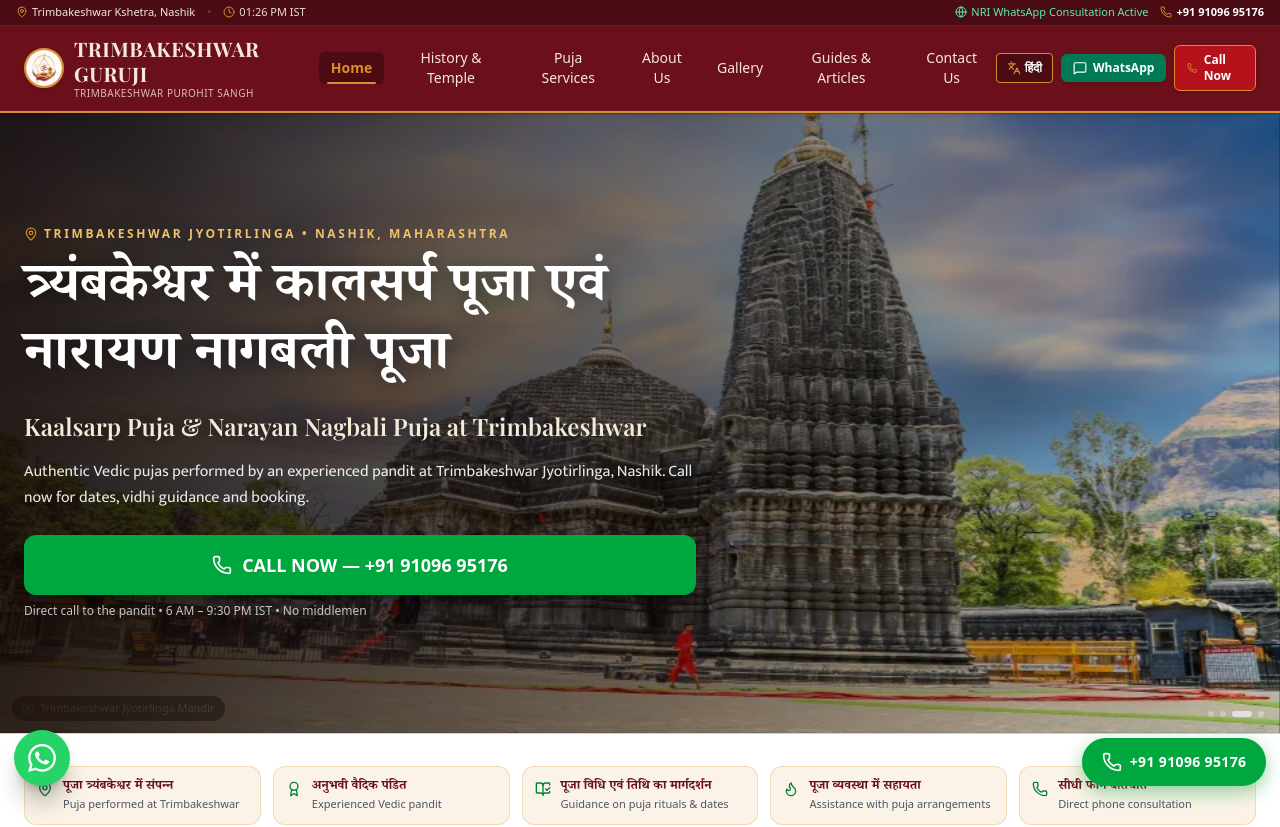
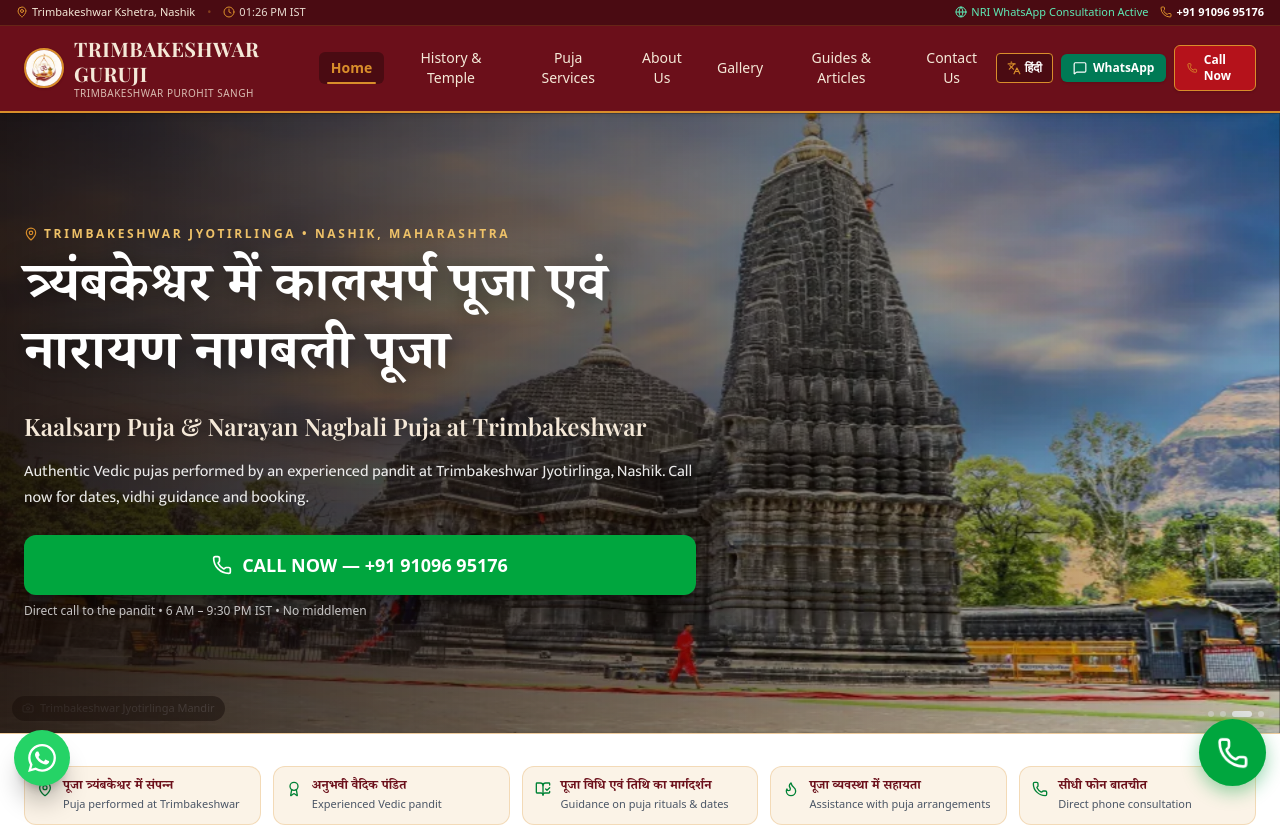
Before and after one commit to narayanmishrra/vaidik-karm, a React (Vite) app: page / in a window 1280 px wide. Shown: the top 827 px of the page. Built offline with nearby package versions, Linux system fonts and the light colour scheme; a web font is replaced by a local one.

Commit message:
refactor(floating-call): remove phone number, add ringing animation, increase size by 20%
Co-authored-by: arena-agent <297053741+arena-agent@users.noreply.github.com>

```diff
--- a/src/components/FloatingButtons.tsx
+++ b/src/components/FloatingButtons.tsx
@@ -22,7 +22,7 @@
 /**
  * Persistent floating conversion buttons.
  *   LEFT  → WhatsApp (secondary)
- *   RIGHT → Call (primary, glowing + periodic ripple, number visible)
+ *   RIGHT → Call (primary, glowing + periodic ripple, ringing animation)
  * Respects safe-area insets and prefers-reduced-motion.
  */
 export const FloatingButtons: React.FC<FloatingButtonsProps> = ({ lang = 'en' }) => {
@@ -52,7 +52,7 @@
         onClick={() => trackEvent('floating_call_click', { cta_location: 'floating_right' })}
         aria-label={`${lang === 'hi' ? 'अभी कॉल करें' : 'Call now'} ${BUSINESS_PHONE_DISPLAY}`}
         title={lang === 'hi' ? 'सीधा कॉल करें' : 'Call the pandit directly'}
-        className="floating-call-btn fixed z-50 flex items-center justify-center gap-2 rounded-full bg-green-600 px-4 py-3.5 text-white shadow-xl transition-colors hover:bg-green-700 active:scale-[0.98] sm:px-5"
+        className="floating-call-btn fixed z-50 flex h-[3.9rem] w-[3.9rem] items-center justify-center rounded-full bg-green-600 text-white shadow-xl shadow-black/25 transition-transform hover:scale-105 hover:bg-green-700 active:scale-95 sm:h-[4.2rem] sm:w-[4.2rem]"
         style={{
           right: 'max(0.85rem, env(safe-area-inset-right))',
           bottom: 'max(0.85rem, env(safe-area-inset-bottom))',
@@ -60,10 +60,8 @@
       >
         {/* Expanding ripple ring (paused for reduced motion) */}
         <span className="floating-call-ripple" aria-hidden="true" />
-        <Phone className="relative h-5 w-5 shrink-0" aria-hidden="true" />
-        <span className="relative whitespace-nowrap text-sm font-bold tracking-wide">
-          {BUSINESS_PHONE_DISPLAY}
-        </span>
+        {/* Phone icon with ringing animation */}
+        <Phone className="floating-call-icon relative h-7 w-7 sm:h-8 sm:w-8" aria-hidden="true" />
       </a>
     </>
   );
--- a/src/index.css
+++ b/src/index.css
@@ -194,6 +194,40 @@
   }
 }
 
+/* Phone ringing animation — subtle shake/wiggle to mimic a ringing phone */
+@keyframes call-ring {
+  0%, 100% {
+    transform: rotate(0deg);
+  }
+  10% {
+    transform: rotate(14deg);
+  }
+  20% {
+    transform: rotate(-12deg);
+  }
+  30% {
+    transform: rotate(10deg);
+  }
+  40% {
+    transform: rotate(-8deg);
+  }
+  50% {
+    transform: rotate(6deg);
+  }
+  60% {
+    transform: rotate(-4deg);
+  }
+  70% {
+    transform: rotate(2deg);
+  }
+  80% {
+    transform: rotate(-1deg);
+  }
+  90% {
+    transform: rotate(0deg);
+  }
+}
+
 .floating-call-btn {
   animation: call-glow 3.2s ease-in-out infinite;
 }
@@ -207,6 +241,11 @@
   pointer-events: none;
 }
 
+.floating-call-icon {
+  animation: call-ring 1.8s ease-in-out infinite;
+  transform-origin: 50% 10%;
+}
+
 @media (prefers-reduced-motion: reduce) {
   .floating-call-btn {
     animation: none;
@@ -216,6 +255,10 @@
   .floating-call-ripple {
     animation: none;
     opacity: 0;
+  }
+
+  .floating-call-icon {
+    animation: none;
   }
 }
 
```
